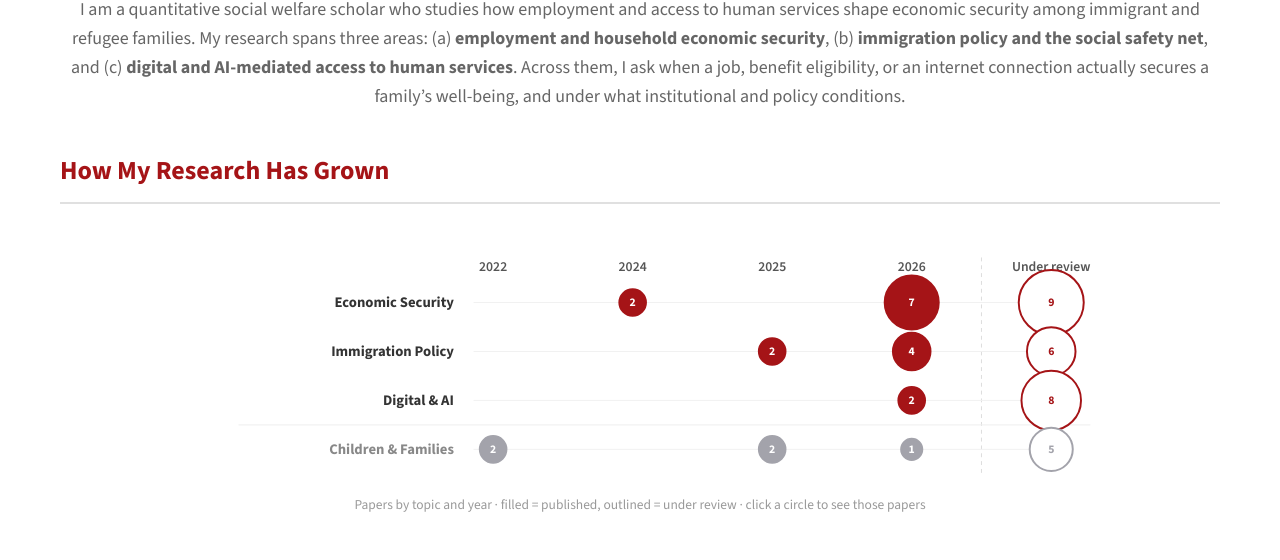
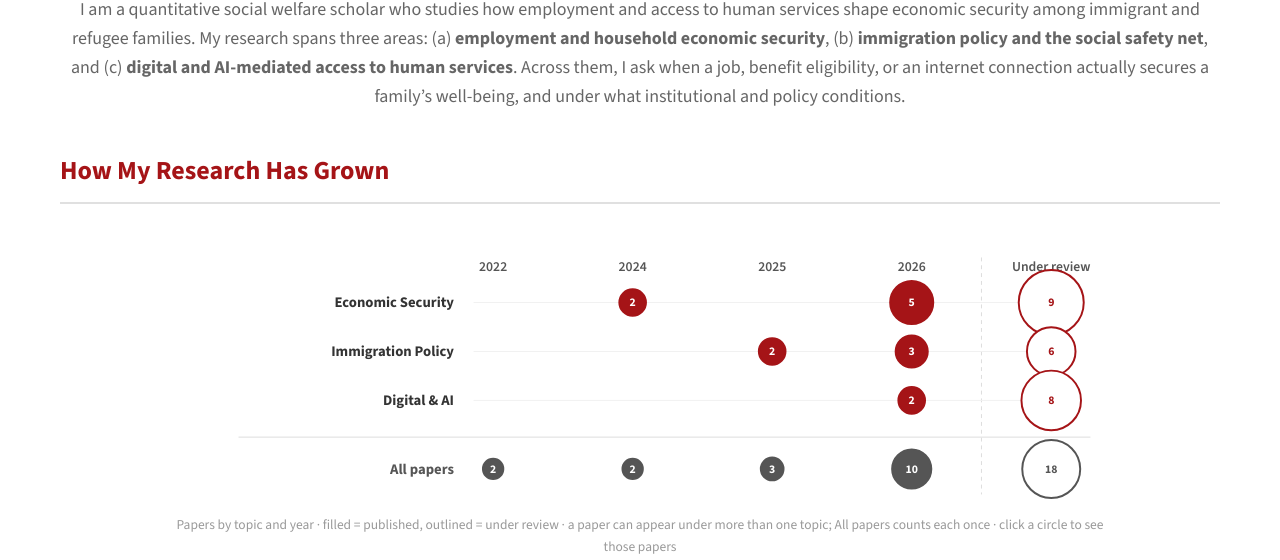
Before and after one commit to drlee960619/Jihye-my-website, a plain HTML site: page research.html in a window 1280 px wide. Shown: the part 240-800 px from the top of the page. Drawn offline with nearby package versions, Linux system fonts and the light colour scheme.

Commit message:
Growth chart: three pillar rows plus All papers row; peer-reviewed only
Co-Authored-By: Claude Opus 5.5 <noreply@anthropic.com>
Claude-Session: https://claude.ai/code/session_01QJDcCZMQcUYGuzNy5WYHqj

```diff
--- a/assets/js/research-growth.js
+++ b/assets/js/research-growth.js
@@ -7,19 +7,30 @@
     const RED = '#a51417', GRAY = '#a3a3ab';
     const esc = s => String(s).replace(/&/g, '&amp;').replace(/</g, '&lt;').replace(/"/g, '&quot;');
 
-    fetch('publications.json', { cache: 'no-cache' }).then(r => r.json()).then(d => {
+    // data-count="overlap" (default): a paper counts under every topic it carries, plus an "All papers" row.
+    // data-count="primary": a paper counts once, under its first topic.
+    const mode = box.dataset.count || 'overlap';
+
+    fetch('publications.json', { cache: 'no-cache' }).then(r => r.json()).then(raw => {
+        // Policy briefs and working papers stay in the list but not in the chart (peer-reviewed + under review only)
+        const d = Object.assign({}, raw, { papers: raw.papers.filter(p => p.chart !== false) });
         const pillars = d.pillars || [];
-        const rows = pillars.concat(d.categories.filter(c => !pillars.includes(c)));
+        // Only the pillar topics get their own row (data-rows="all" brings back every topic)
+        const rows = box.dataset.rows === 'all'
+            ? pillars.concat(d.categories.filter(c => !pillars.includes(c)))
+            : (pillars.length ? pillars.slice() : d.categories.slice());
         const years = [...new Set(d.papers.filter(p => p.status === 'published').map(p => p.year))].sort((a, b) => a - b);
         const cols = years.map(y => ({ label: String(y), year: String(y), status: 'published' }))
             .concat([{ label: 'Under review', year: '', status: 'under-review' }]);
 
-        const count = (c, col) => d.papers.filter(p =>
-            p.status === col.status && (col.year === '' || String(p.year) === col.year) &&
-            (p.categories || []).includes(c)).length;
+        const inCol = (p, col) => p.status === col.status && (col.year === '' || String(p.year) === col.year);
+        const count = (c, col) => d.papers.filter(p => inCol(p, col) &&
+            (mode === 'primary' ? (p.categories || [])[0] === c : (p.categories || []).includes(c))).length;
+        const total = col => d.papers.filter(p => inCol(p, col)).length;
+        const showTotal = mode === 'overlap';
 
         const nCols = cols.length, x0 = 330, xEnd = 900, dx = (xEnd - x0) / (nCols - 1);
-        const y0 = 72, dy = 50, H = y0 + (rows.length - 1) * dy + 44;
+        const y0 = 72, dy = 50, H = y0 + (rows.length - 1 + (showTotal ? 1.4 : 0)) * dy + 44;
         const o = [`<svg xmlns="http://www.w3.org/2000/svg" viewBox="0 0 960 ${H}" width="100%" role="img" aria-label="Number of papers by topic and year">`];
 
         cols.forEach((c, j) => o.push(`<text class="g-yr" x="${x0 + j * dx}" y="40" text-anchor="middle">${c.label}</text>`));
@@ -45,6 +56,19 @@
                     <text class="g-n" x="${X}" y="${Y + 4}" text-anchor="middle" fill="${ur ? col : '#fff'}">${n}</text></g>`);
             });
         });
+        if (showTotal) {
+            const Y = y0 + (rows.length - 1 + 1.4) * dy, TC = '#555';
+            o.push(`<line x1="70" y1="${Y - dy * 0.65}" x2="${xEnd + 40}" y2="${Y - dy * 0.65}" stroke="#ddd"/>`);
+            o.push(`<text class="g-cat" x="${x0 - 40}" y="${Y + 5}" text-anchor="end" fill="${TC}">All papers</text>`);
+            cols.forEach((k, j) => {
+                const n = total(k); if (!n) return;
+                const X = x0 + j * dx, ur = k.status === 'under-review';
+                o.push(`<g class="g-dot" tabindex="0" role="button" data-cat="" data-year="${k.year}" data-status="${k.status}"
+                    aria-label="All papers, ${k.label}: ${n}"><title>All papers · ${k.label}: ${n}</title>
+                    <circle cx="${X}" cy="${Y}" r="${(8 + n * 1.2).toFixed(1)}" fill="${ur ? '#fff' : TC}" stroke="${TC}" stroke-width="2"/>
+                    <text class="g-n" x="${X}" y="${Y + 4}" text-anchor="middle" fill="${ur ? TC : '#fff'}">${n}</text></g>`);
+            });
+        }
         o.push('</svg>');
         box.innerHTML = o.join('');
     }).catch(() => { box.closest('.growth').hidden = true; });
@@ -54,7 +78,7 @@
         const tab = q(`.pub-tab[data-status="${g.dataset.status}"]`); if (tab) tab.click();
         const clear = q('#pub-clear'); if (clear && !clear.hidden) clear.click();
         if (g.dataset.year) { const y = q(`#pub-years [data-value="${g.dataset.year}"]`); if (y) y.click(); }
-        const c = q(`#pub-cats [data-value="${CSS.escape(g.dataset.cat)}"]`); if (c) c.click();
+        if (g.dataset.cat) { const c = q(`#pub-cats [data-value="${CSS.escape(g.dataset.cat)}"]`); if (c) c.click(); }
         const app = document.getElementById('pub-app');
         if (app) app.scrollIntoView({ behavior: 'smooth', block: 'start' });
     }
--- a/publications.json
+++ b/publications.json
@@ -56,7 +56,8 @@
       "categories": [
         "Economic Security",
         "Immigration Policy"
-      ]
+      ],
+      "chart": false
     },
     {
       "status": "published",
@@ -134,7 +135,8 @@
       "url": "https://doi.org/10.7936/f4tn-p468",
       "categories": [
         "Economic Security"
-      ]
+      ],
+      "chart": false
     },
     {
       "status": "published",
--- a/research.html
+++ b/research.html
@@ -69,7 +69,7 @@
             <h2 class="sec-head">How My Research Has Grown</h2>
             <figure class="growth">
                 <div id="growth-chart"></div>
-                <figcaption class="growth-cap">Papers by topic and year · filled = published, outlined = under review · click a circle to see those papers</figcaption>
+                <figcaption class="growth-cap">Papers by topic and year · filled = published, outlined = under review · a paper can appear under more than one topic; All papers counts each once · click a circle to see those papers</figcaption>
             </figure>
 
             <h2 class="sec-head sec-head--plain">Publications</h2>
```
